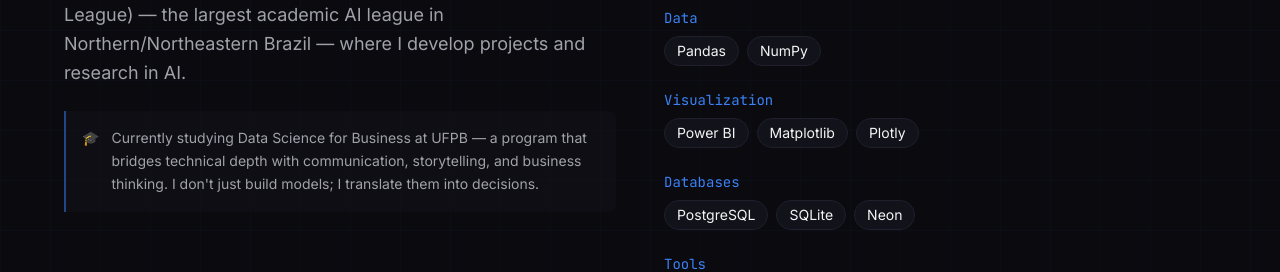
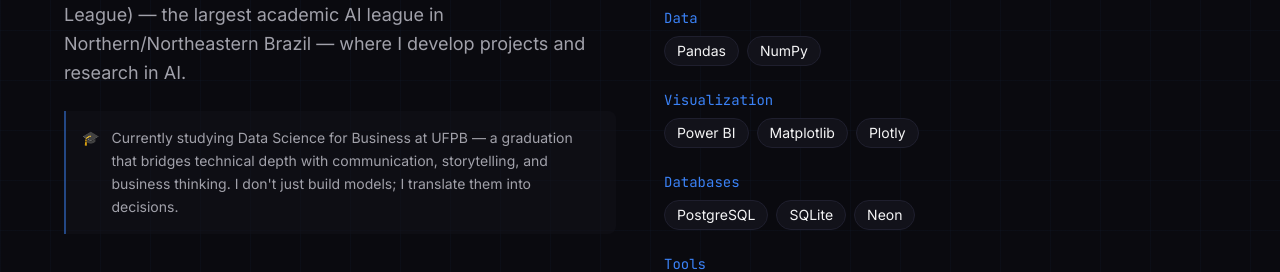
Before and after one commit to pedroveloso25/portfolio, a Next.js app: page / in a window 1280 px wide. Shown: the part 1220-1492 px from the top of the page. Built offline with nearby package versions, Linux system fonts and the light colour scheme; a web font is replaced by a local one.

Commit message:
fix: program to graduation in about section

```diff
--- a/components/About.tsx
+++ b/components/About.tsx
@@ -31,7 +31,7 @@ export default function About() {
               <p className="text-sm text-text-secondary leading-relaxed flex gap-3">
                 <span className="text-accent shrink-0">🎓</span>
                 <span>
-                  Currently studying Data Science for Business at UFPB — a program that bridges technical depth with communication, storytelling, and business thinking. I don't just build models; I translate them into decisions.
+                  Currently studying Data Science for Business at UFPB — a graduation that bridges technical depth with communication, storytelling, and business thinking. I don't just build models; I translate them into decisions.
                 </span>
               </p>
             </div>
```
